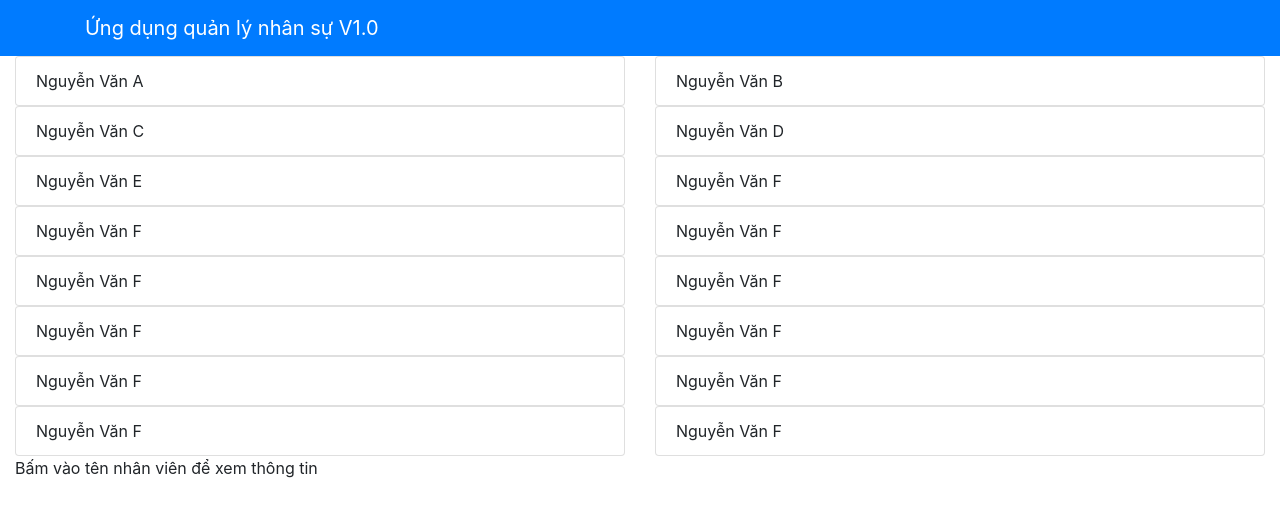
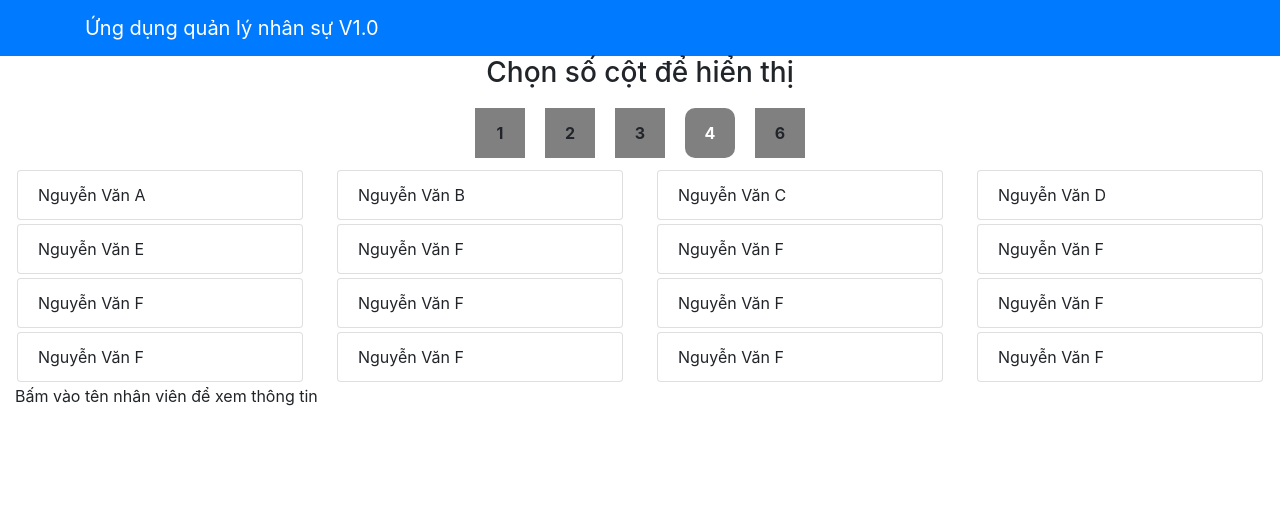
Before and after one commit to nhtc/FunixReactJS, a React (Create React App) app: page / in a window 1280 px wide. Shown: the top 516 px of the page. Built offline with nearby package versions, Linux system fonts and the light colour scheme.

Commit message:
add columnpicker

```diff
--- a/src/App.js
+++ b/src/App.js
@@ -1,6 +1,7 @@
 import "./App.css";
-import { Navbar, NavbarBrand, Row } from "reactstrap";
+import { Navbar, NavbarBrand } from "reactstrap";
 import StaffList from "./components/StaffListComponent";
+import ColumnPicker from "./components/ColumnPickerComponent";
 import { STAFFS } from "./shared/staffs";
 import React, { Component } from "react";
 
@@ -9,8 +10,13 @@ class App extends Component {
 		super(props);
 		this.state = {
 			staffs: STAFFS,
+			columns: 4,
 		};
 	}
+	onSetColumn = (column) => {
+		console.log(column);
+		this.setState({ columns: column });
+	};
 	render() {
 		return (
 			<div className="App">
@@ -21,7 +27,14 @@ class App extends Component {
 						</NavbarBrand>
 					</div>
 				</Navbar>
-				<StaffList staffs={this.state.staffs} />
+				<ColumnPicker
+					columns={this.state.columns}
+					onRecieveColumn={this.onSetColumn}
+				/>
+				<StaffList
+					staffs={this.state.staffs}
+					columns={this.state.columns}
+				/>
 			</div>
 		);
 	}
--- /dev/null
+++ b/src/components/ColumnPicker.css
@@ -0,0 +1,18 @@
+.column_box {
+    font-weight: bolder;
+    line-height: 50px;
+
+    display: inline-block;
+
+    width: 50px;
+    height: 50px;
+    margin: 10px;
+
+    background-color: grey;
+}
+
+
+.active {
+    color: white;
+    border-radius: 10px;
+}
--- /dev/null
+++ b/src/components/ColumnPickerComponent.js
@@ -0,0 +1,42 @@
+import React, { Component } from "react";
+import "./ColumnPicker.css";
+class ColumnPicker extends Component {
+	constructor(props) {
+		super(props);
+		this.state = {
+			columns: [1, 2, 3, 4, 6],
+		};
+	}
+	setColumn = (column) => {
+		this.props.onRecieveColumn(column);
+	};
+	render() {
+		const elementColumn = this.state.columns.map((column, index) => {
+			return (
+				<div
+					key={index}
+					className={
+						this.props.columns === column
+							? "column_box active"
+							: "column_box"
+					}
+					onClick={() => this.setColumn(column)}
+				>
+					{column}
+				</div>
+			);
+		});
+		return (
+			<div className="col-12">
+				<div className="panel panel-primary">
+					<div className="panel-heading">
+						<h3 className="panel-title">Chọn số cột để hiển thị</h3>
+						<div className="panel-body">{elementColumn}</div>
+					</div>
+				</div>
+			</div>
+		);
+	}
+}
+
+export default ColumnPicker;
--- a/src/components/StaffListComponent.js
+++ b/src/components/StaffListComponent.js
@@ -22,7 +22,7 @@ class StaffList extends Component {
 	renderStaff(staff) {
 		if (staff != null) {
 			return (
-				<div className="col-6">
+				<div className="col-lg-6 col-sm-12">
 					<Card>
 						<CardBody>
 							<CardTitle>Họ và tên: {staff.name}</CardTitle>
@@ -51,12 +51,13 @@ class StaffList extends Component {
 		}
 	}
 	render() {
+		const temp = `col-lg-${12 / this.props.columns} col-md-6 col-sm-12`;
 		const listStaff = this.props.staffs.map((staff) => {
 			return (
-				<div className="col-6 ">
+				<div className={temp} key={staff.id}>
 					<ListGroup>
 						<ListGroupItem
-							key={staff.id}
+							style={{ margin: 2 }}
 							onClick={() => {
 								this.onStaffSelected(staff);
 							}}
```
